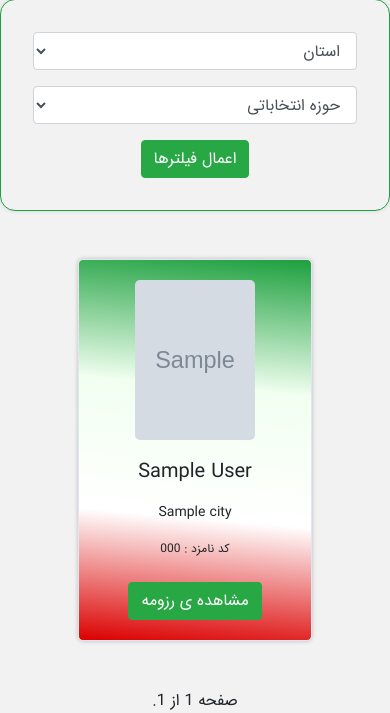
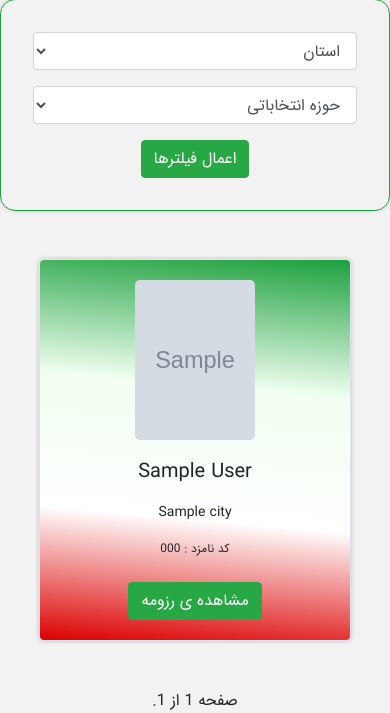
Before and after one commit to omiid-ad/Namzadan, a Django app: page / in a window 390 px wide. Shown: the part 223-936 px from the top of the page. Run offline with Django 3.2, Linux system fonts and the light colour scheme; tables that the repository leaves empty hold one stand-in row (values such as "Sample post"); grey boxes marked "Sample" are stand-in pictures; some libraries are stand-ins or nearby versions.

Commit message:
responsive again :)

```diff
--- a/mainapp/static/mainapp/css/style.css
+++ b/mainapp/static/mainapp/css/style.css
@@ -303,7 +303,7 @@ h3.Aboutustitle {
 
 .griding-div {
     display: grid;
-    grid-template-columns: 20% 60% 20%;
+    grid-template-columns: 10% 80% 10%;
 }
 
 .desc-title {
```
